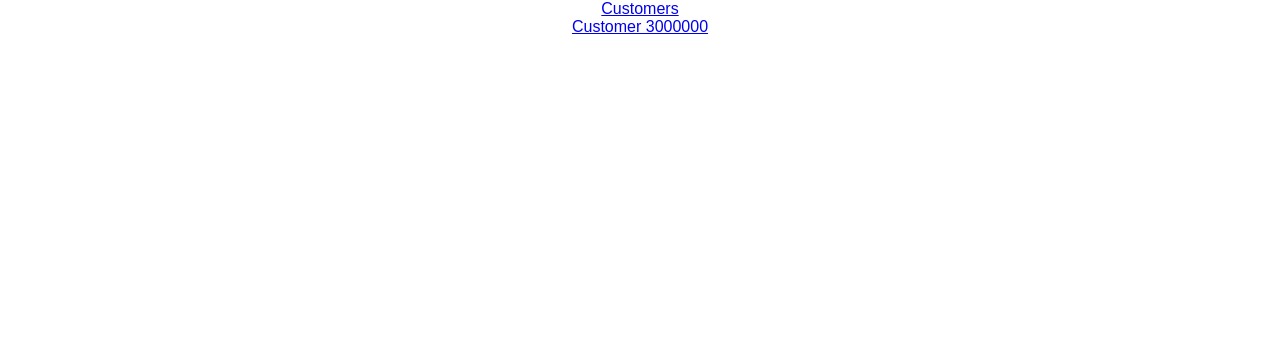
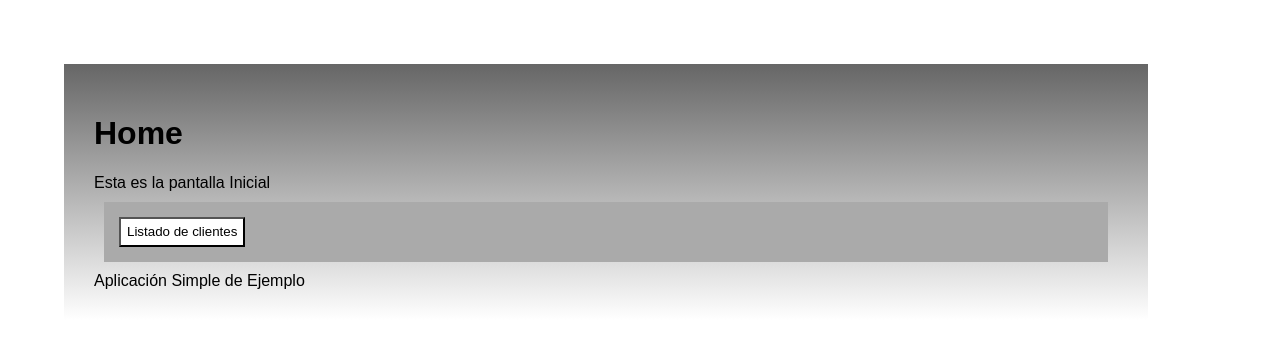
Before and after one commit to vmanuelruiz/CustomersApp, a React (Create React App) app in the folder customers-app/: page / in a window 1280 px wide. Shown: the top 338 px of the page. Built offline with nearby package versions, Linux system fonts and the light colour scheme.

Commit message:
cambio 8: enlazando AppFrame con customerActions

```diff
--- a/customers-app/src/App.js
+++ b/customers-app/src/App.js
@@ -1,15 +1,27 @@
 import React, { Component } from 'react';
-import { Link, BrowserRouter as Router } from 'react-router-dom';
+import { Link, BrowserRouter as Router, Route, Switch } from 'react-router-dom';
 //import logo from './logo.svg';
 import './App.css';
+import HomeContainer from './containers/HomeContainer';
 
 class App extends Component {
+
+  renderHome = () => <h1>Home</h1>;
+  renderCustomerContainer = () => <h1>Customer Container</h1>;
+  renderCustomerListContainer = () => <h1>Customers List Container</h1>;
+  renderCustomerNewContainer = () => <h1>Customer New Container</h1>;
+
+
   render() {
     return (
       <Router>
-        <div className="App">
-          <Link to='/customers'>Customers</Link> <br/>
-          <Link to='/customers/300000'>Customer 3000000</Link>
+        <div>
+          <Route exact path="/" component={HomeContainer} />
+          <Route exact path="/customers" component={this.renderCustomerListContainer} />
+          <Switch>
+            <Route exact path="/customers/new" component={this.renderCustomerNewContainer} />
+            <Route exact path="/customers/:dni" component={this.renderCustomerContainer} />
+          </Switch>
         </div>
       </Router>
     );
--- /dev/null
+++ b/customers-app/src/containers/HomeContainer.js
@@ -0,0 +1,35 @@
+import React, { Component } from 'react';
+import PropTypes from 'prop-types';
+import { Link } from 'react-router-dom';
+import AppFrame from '../components/AppFrame';
+import CustomersActions from '../components/CustomersActions';
+
+class HomeContainer extends Component {
+
+    handleOnClick = () => {
+        console.log("handleOnCLick");
+    }
+
+    render() {
+        return (
+            <div>
+                <AppFrame
+                    header="Home"
+                    body={
+                        <div>
+                            Esta es la pantalla Inicial
+                            <CustomersActions>
+                                <button onClick={this.handleOnClick}>Listado de clientes</button>
+                            </CustomersActions>
+                        </div>
+                    } />
+            </div>
+        );
+    }
+}
+
+HomeContainer.propTypes = {
+
+};
+
+export default HomeContainer;
--- a/customers-app/src/index.css
+++ b/customers-app/src/index.css
@@ -3,3 +3,24 @@
   padding: 0;
   font-family: sans-serif;
 }
+
+.app-frame{
+  margin: 5%;
+  padding: 30px;
+  width: calc(80vw);
+
+  background-image: -webkit-gradient(linear, left top, left bottom, from(#666), to(white));
+}
+
+.customers-actions{
+  background: #AAA;
+  padding: 10px;
+  margin: 10px;
+}
+
+.customers-actions button{
+  background: white;
+  min-width: 100px;
+  height: 30px;
+  margin: 5px;
+}
```
